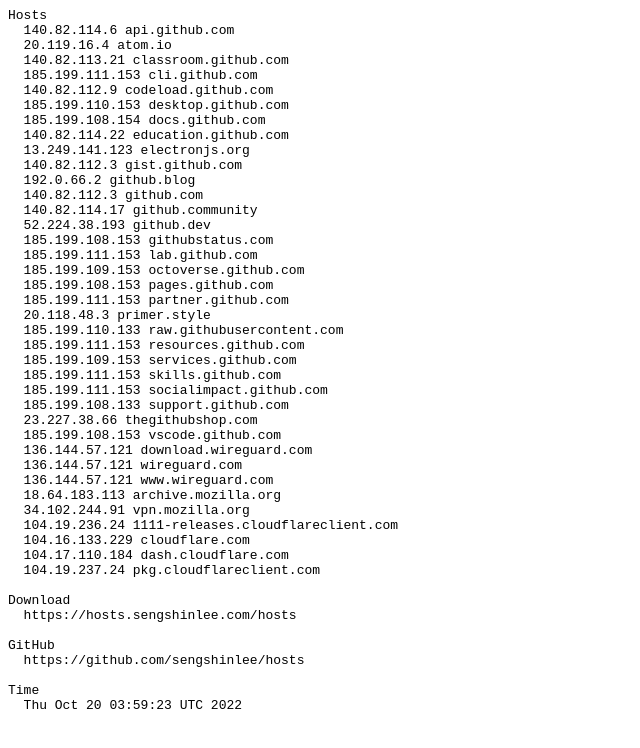
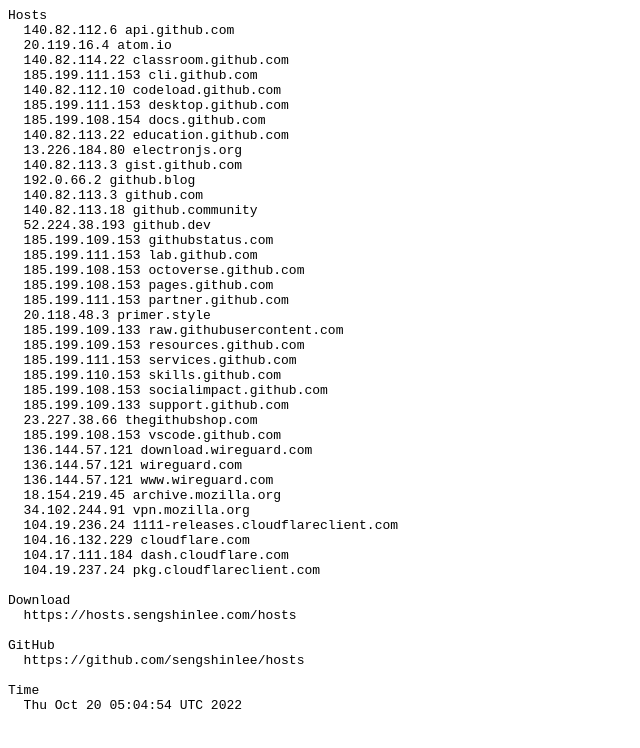
Before and after one commit to degitxyz/hosts, a plain HTML site: page index.html in a window 1280 px wide. Shown: the whole page, without its empty margins (0-640 px from the left). Drawn offline with Linux system fonts and the light colour scheme.

Commit message:
Update time: Thu Oct 20 05:04:54 UTC 2022

```diff
--- a/index.html
+++ b/index.html
@@ -1,41 +1,41 @@
 <pre>
 Hosts
-  140.82.114.6 api.github.com
+  140.82.112.6 api.github.com
   20.119.16.4 atom.io
-  140.82.113.21 classroom.github.com
+  140.82.114.22 classroom.github.com
   185.199.111.153 cli.github.com
-  140.82.112.9 codeload.github.com
-  185.199.110.153 desktop.github.com
+  140.82.112.10 codeload.github.com
+  185.199.111.153 desktop.github.com
   185.199.108.154 docs.github.com
-  140.82.114.22 education.github.com
-  13.249.141.123 electronjs.org
-  140.82.112.3 gist.github.com
+  140.82.113.22 education.github.com
+  13.226.184.80 electronjs.org
+  140.82.113.3 gist.github.com
   192.0.66.2 github.blog
-  140.82.112.3 github.com
-  140.82.114.17 github.community
+  140.82.113.3 github.com
+  140.82.113.18 github.community
   52.224.38.193 github.dev
-  185.199.108.153 githubstatus.com
+  185.199.109.153 githubstatus.com
   185.199.111.153 lab.github.com
-  185.199.109.153 octoverse.github.com
+  185.199.108.153 octoverse.github.com
   185.199.108.153 pages.github.com
   185.199.111.153 partner.github.com
   20.118.48.3 primer.style
-  185.199.110.133 raw.githubusercontent.com
-  185.199.111.153 resources.github.com
-  185.199.109.153 services.github.com
-  185.199.111.153 skills.github.com
-  185.199.111.153 socialimpact.github.com
-  185.199.108.133 support.github.com
+  185.199.109.133 raw.githubusercontent.com
+  185.199.109.153 resources.github.com
+  185.199.111.153 services.github.com
+  185.199.110.153 skills.github.com
+  185.199.108.153 socialimpact.github.com
+  185.199.109.133 support.github.com
   23.227.38.66 thegithubshop.com
   185.199.108.153 vscode.github.com
   136.144.57.121 download.wireguard.com
   136.144.57.121 wireguard.com
   136.144.57.121 www.wireguard.com
-  18.64.183.113 archive.mozilla.org
+  18.154.219.45 archive.mozilla.org
   34.102.244.91 vpn.mozilla.org
   104.19.236.24 1111-releases.cloudflareclient.com
-  104.16.133.229 cloudflare.com
-  104.17.110.184 dash.cloudflare.com
+  104.16.132.229 cloudflare.com
+  104.17.111.184 dash.cloudflare.com
   104.19.237.24 pkg.cloudflareclient.com
 
 Download
@@ -45,5 +45,5 @@ GitHub
   https://github.com/sengshinlee/hosts
 
 Time
-  Thu Oct 20 03:59:23 UTC 2022
+  Thu Oct 20 05:04:54 UTC 2022
 </pre>
```
Also changed, not shown: 1 other file.
